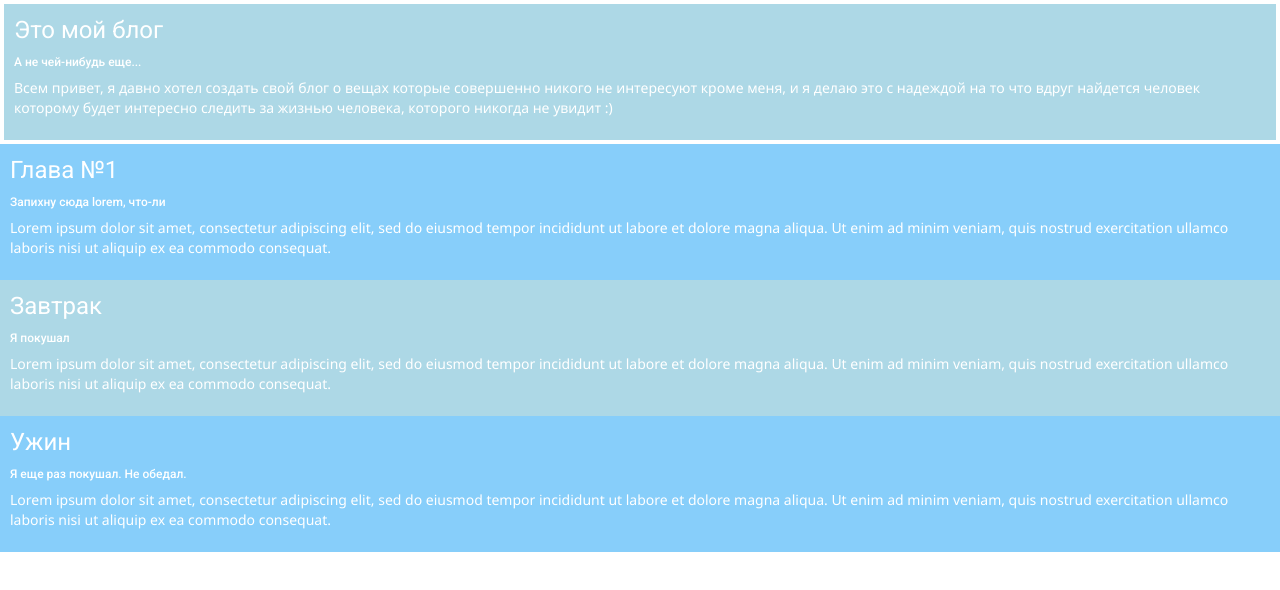
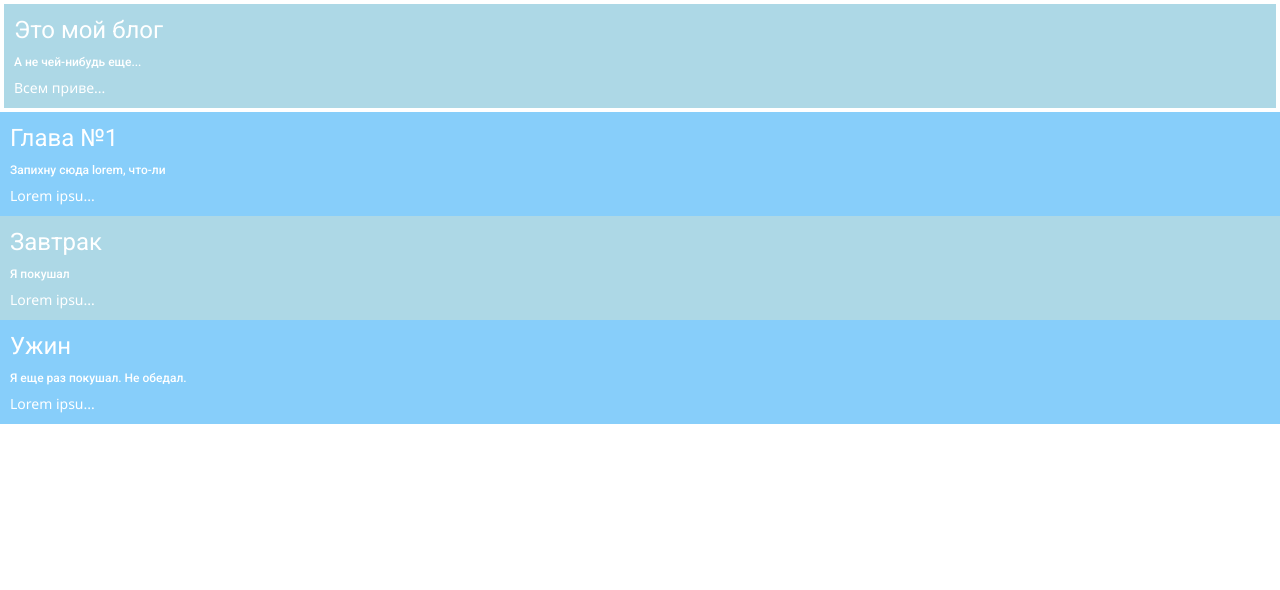
Before and after one commit to Mehoff/angular-step, an Angular app in the folder application/: page / in a window 1280 px wide. Shown: the top 590 px of the page. Built offline with nearby package versions, Linux system fonts and the light colour scheme.

Commit message:
Show article text via click

```diff
--- a/application/src/app/article-list/article-list.component.css
+++ b/application/src/app/article-list/article-list.component.css
@@ -1,9 +1,12 @@
-.odd{
-    background-color: lightskyblue;
+h1{
+    font-size: 24px;
+    margin: 0;
+    padding: 0;
 }
-
-.even{
-    background-color: lightblue;
+h2{
+    font-size: 12px;
+    margin: 0;
+    padding: 0;
 }
 
 ul{
@@ -24,13 +27,10 @@ li:hover{
     cursor: pointer;
 }
 
-h1{
-    font-size: 24px;
-    margin: 0;
-    padding: 0;
+.odd{
+    background-color: lightskyblue;
 }
-h2{
-    font-size: 12px;
-    margin: 0;
-    padding: 0;
+
+.even{
+    background-color: lightblue;
 }
--- a/application/src/app/article-list/article-list.component.html
+++ b/application/src/app/article-list/article-list.component.html
@@ -1,8 +1,13 @@
 <!-- Articles -->
 <ul>
-    <li *ngFor="let article of articles; let i = index" [ngClass]="(i % 2 === 0) ? 'even' : 'odd'" (click)="onClick(article.id)">
+    <li *ngFor="let article of articles; let i = index"
+        [ngClass]="(i % 2 === 0) ? 'even' : 'odd'"
+        (click)="onClick(article.id)">
+
         <h1>{{article.title}}</h1>
         <h2>{{article.subtitle}}</h2>
-        <p>{{article.text}}</p>
+
+        <p *ngIf="article.hidden == false; else shownArticle">{{article.text}}</p>
+        <ng-template #shownArticle>{{article.text.substr(0,10)}}...</ng-template>
     </li>
 </ul>
--- a/application/src/app/article-list/article-list.component.ts
+++ b/application/src/app/article-list/article-list.component.ts
@@ -16,9 +16,14 @@ export class ArticleListComponent implements OnInit {
 
   onClick(id: number){
     //Navigate to Article Page or change className from 'closed' to 'opened'
-    alert(this.articles.find((article) => article.id == id)?.title)
+    //alert(this.articles.find((article) => article.id == id)?.title)
+
+    let article = this.articles.find((article) => article.id == id);
+    article!.hidden = !article!.hidden;
+
   }
 
   articles: Article[] = ARTICLES;
 
+
 }
--- a/application/src/app/models/article.ts
+++ b/application/src/app/models/article.ts
@@ -3,6 +3,7 @@ export class Article{
     title: string;
     subtitle: string;
     text: string;
+    hidden: boolean | true;
     date?: Date;
     imgUri?: string;
 
@@ -11,12 +12,12 @@ export class Article{
         this.title = title;
         this.subtitle = subtitle;
         this.text = text;
+        this.hidden = true;
 
+        if(date)
+            this.date = date;
         if(imgUri)
             this.imgUri = imgUri;
 
-        if(date)
-            this.date = date;
-
     }
 }
```
